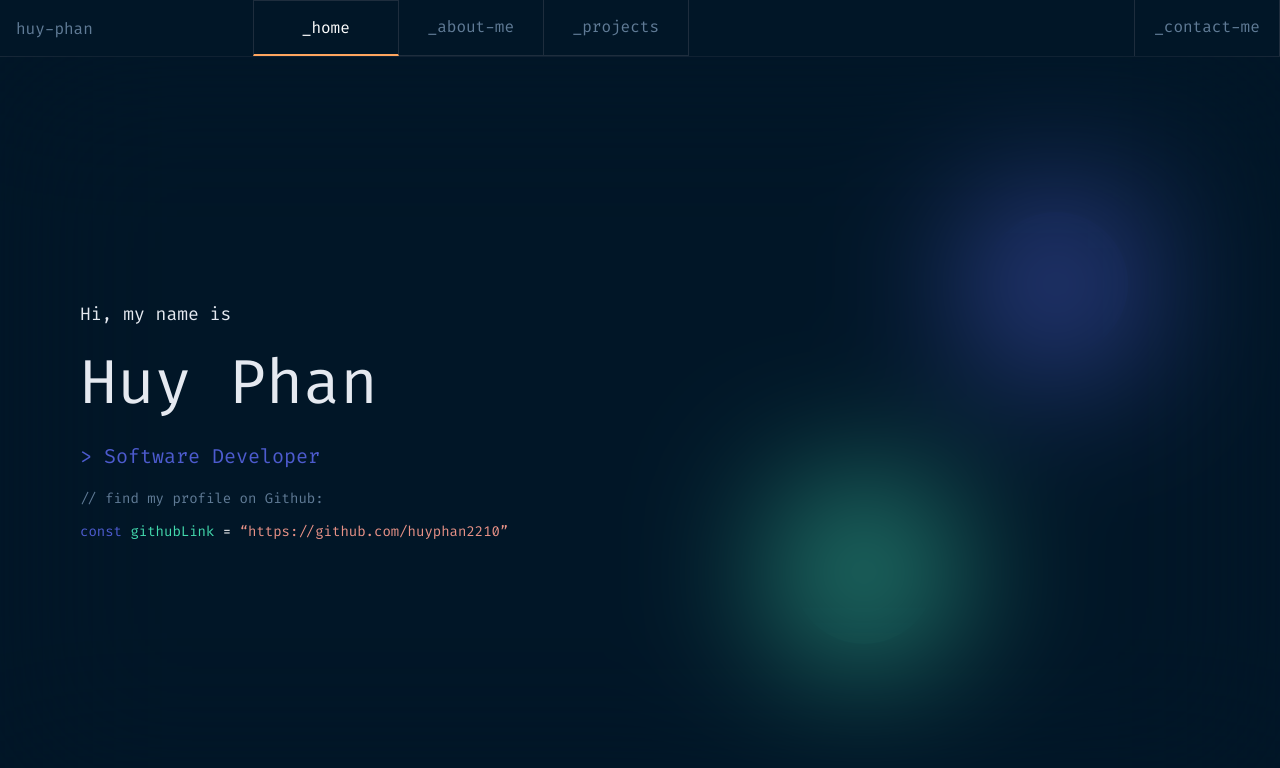
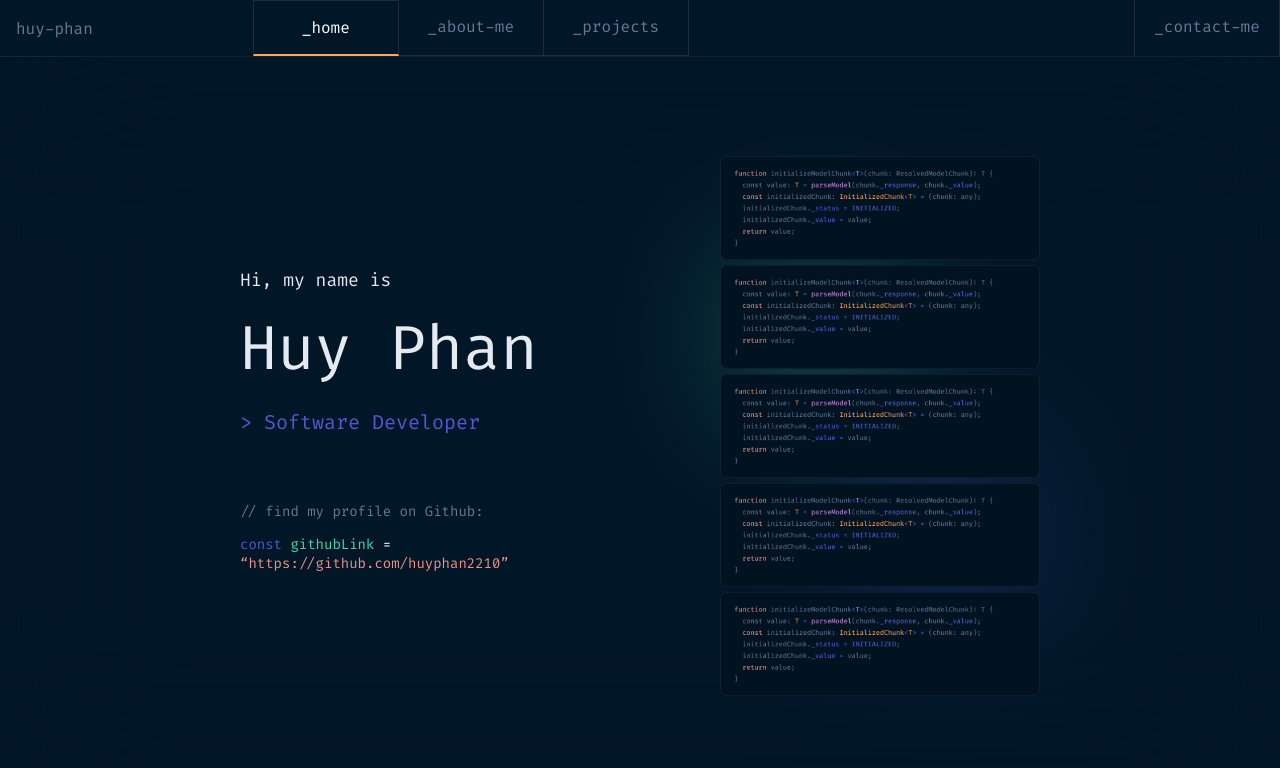
Before and after one commit to huyphan2210/My-Developer-Portfolio, a React (Vite) app: page / in a window 1280 px wide. Shown: the top 768 px of the page. Built offline with nearby package versions, Linux system fonts and the light colour scheme.

Commit message:
Add code Img to Homepage

```diff
--- a/src/pages/home/HomePage.scss
+++ b/src/pages/home/HomePage.scss
@@ -53,10 +53,16 @@
   .home-page {
     align-items: center;
     justify-content: center;
+    overflow: hidden;
     gap: 10rem;
     &__author {
-      min-width: 30rem;
+      min-height: 20rem;
+      width: 25vw;
+      max-width: 30rem;
       flex-grow: unset;
+      display: grid;
+      grid-template-columns: 100%;
+      row-gap: 2rem;
       &__info {
         position: static;
         &__title {
@@ -72,8 +78,12 @@
     &__img {
       display: block;
       position: relative;
-      min-width: 30rem;
+      width: 25vw;
+      max-width: 30rem;
       text-align: center;
+      img {
+        width: 100%;
+      }
     }
   }
 }
--- a/src/pages/home/HomePage.tsx
+++ b/src/pages/home/HomePage.tsx
@@ -1,7 +1,8 @@
-import { FC, useEffect, useState } from "react";
+import { FC, useEffect, useState, useRef } from "react";
 import "./HomePage.scss";
 import TypeWriter from "../../components/TypeWriter";
 import ShiningBackground from "./components/ShiningBackground/ShiningBackground";
+import codeImg from "../../assets/img/code.png";
 
 interface State {
   isLabelDone: boolean;
@@ -24,6 +25,8 @@ const HomePage: FC = () => {
     isEqualDone: false,
   });
 
+  const codeRef = useRef<HTMLDivElement>(null);
+
   const [windowSize, setWindowSize] = useState(window.innerWidth);
 
   const speed = 40;
@@ -35,6 +38,14 @@ const HomePage: FC = () => {
     }));
   };
 
+  const [listOfCode, setListOfCode] = useState([
+    <img src={codeImg} alt="code" loading="lazy" />,
+    <img src={codeImg} alt="code" loading="lazy" />,
+    <img src={codeImg} alt="code" loading="lazy" />,
+    <img src={codeImg} alt="code" loading="lazy" />,
+    <img src={codeImg} alt="code" loading="lazy" />,
+  ]);
+
   useEffect(() => {
     window.addEventListener("resize", () => setWindowSize(window.innerWidth));
 
@@ -45,6 +56,27 @@ const HomePage: FC = () => {
       );
     };
   }, []);
+
+  useEffect(() => {
+    if (codeRef.current && state.isEqualDone) {
+      // const interval = setInterval(() => {
+      //   const codes = codeRef.current!.getElementsByTagName("img");
+      //   setListOfCode((prev) => [
+      //     <img src={codeImg} alt="code" loading="lazy" />,
+      //     ...prev,
+      //   ]);
+      //   for (let i = 0; i < codes.length; i++) {
+      //     codes[i].style.transform = "translateY(100%)";
+      //   }
+      //   setListOfCode((prev) => {
+      //     prev.pop();
+      //     return prev;
+      //   });
+      // }, 1000);
+
+      // return () => clearInterval(interval);
+    }
+  }, [state.isEqualDone, listOfCode]);
 
   return (
     <section className="home-page">
@@ -134,7 +166,8 @@ const HomePage: FC = () => {
         </div>
         {windowSize < 1024 && <ShiningBackground />}
       </div>
-      <div className="home-page__img">
+      <div className="home-page__img" ref={codeRef}>
+        {listOfCode.map((code) => code)}
         <ShiningBackground />
       </div>
     </section>
```
Also changed, not shown: src/assets/img/code.png (added).
